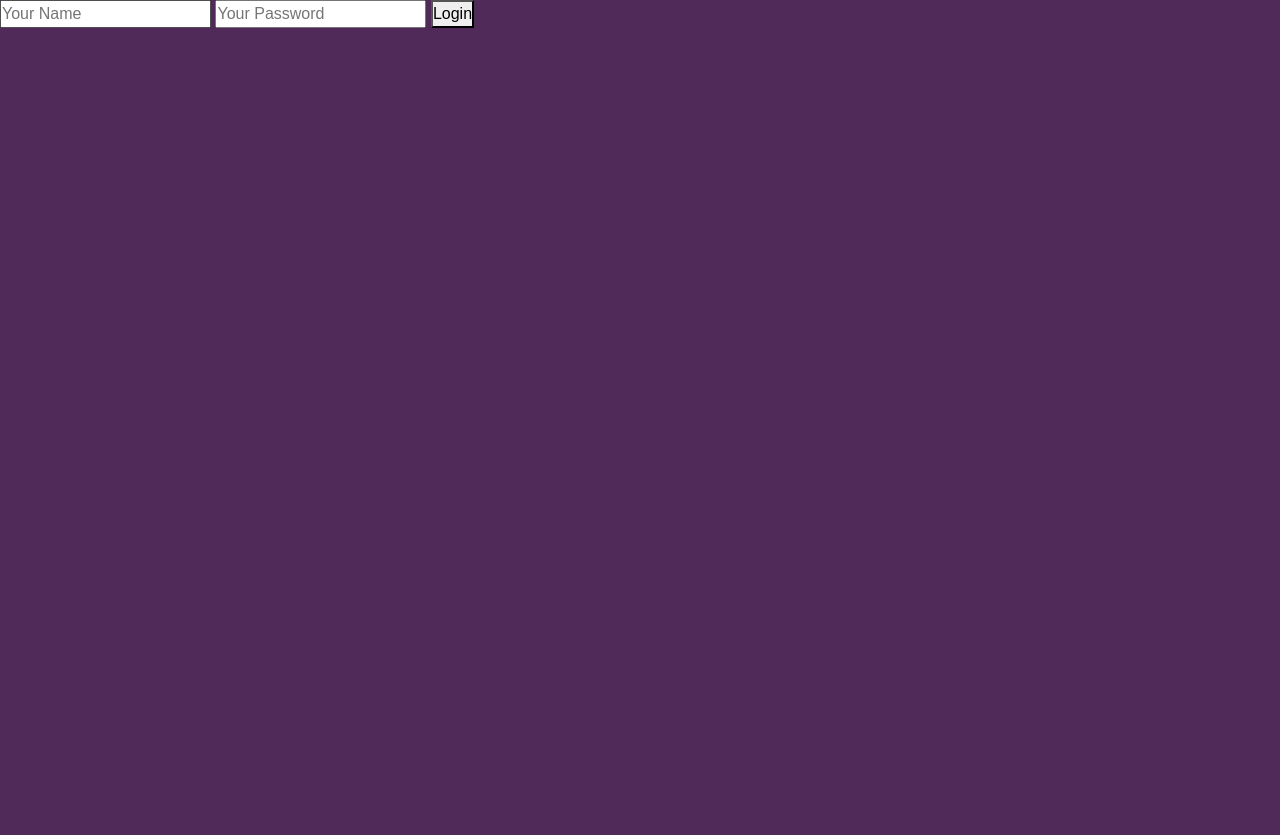
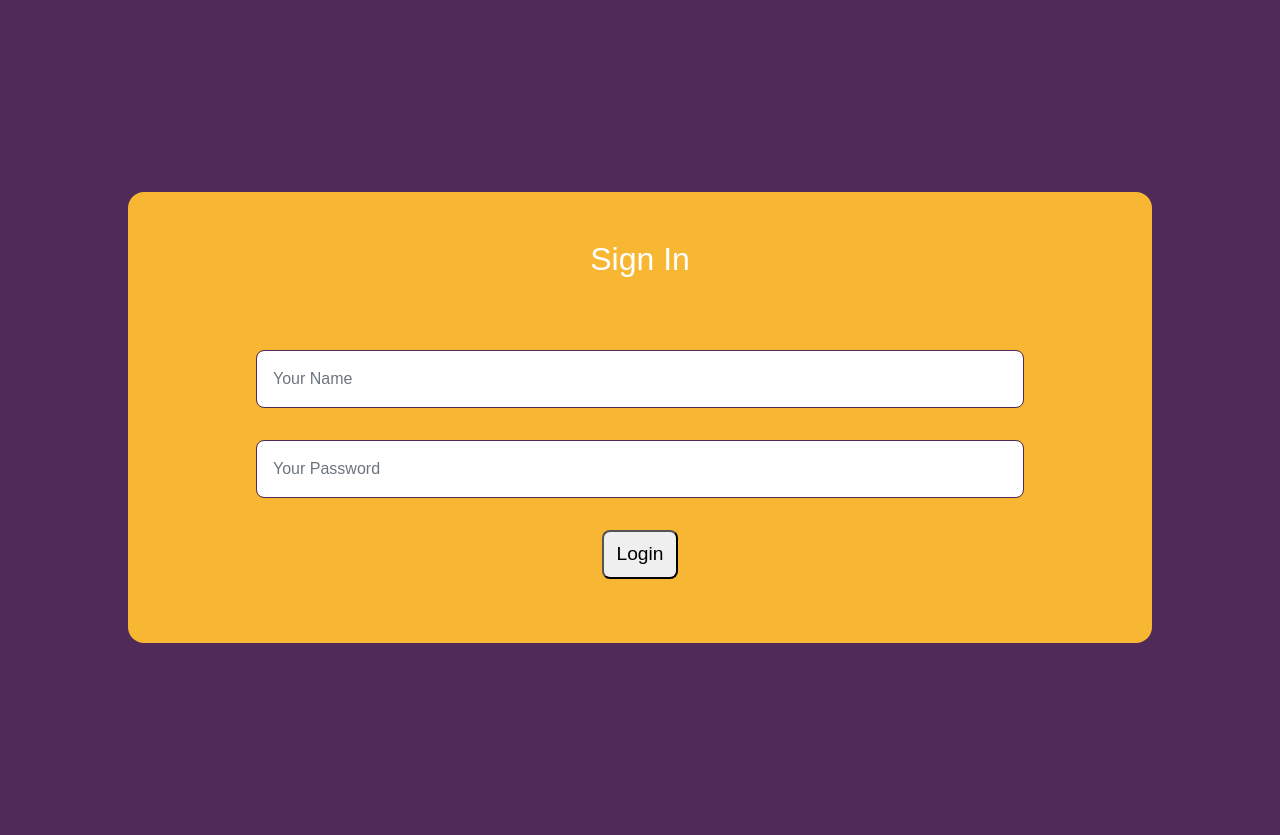
Before and after one commit to Salman-Farshe/Authentication, a Node server app: page /login in a window 1280 px wide. Before the commit the page ends 28 px from the top, so only its background shows below. Run offline with Node 20, Linux system fonts and the light colour scheme; some libraries are stand-ins or nearby versions.

Commit message:
Styling Login Routes

```diff
--- a/public/app.css
+++ b/public/app.css
@@ -12,7 +12,8 @@ html {
 body {
   font-family: Arial, Helvetica, sans-serif;
   font-weight: normal;
-  background-color: #502B5A; }
+  background-color: #502B5A;
+  color: #ffffff; }
 
 /*
     1rem / 1em = 16px
@@ -103,3 +104,44 @@ body {
       background-color: #502B5A;
       color: #ffffff;
       border-radius: 0.3rem; }
+
+.form {
+  display: grid;
+  grid-template-columns: auto;
+  grid-template-rows: auto auto;
+  justify-items: center;
+  align-items: center;
+  max-width: 80vw;
+  min-height: auto;
+  text-align: center;
+  background-color: #f7b733;
+  border-radius: 1rem;
+  margin: 15% auto; }
+  .form__header {
+    color: #ffffff;
+    margin-top: 2rem;
+    padding-top: 1rem; }
+  .form__body {
+    margin: 0.5rem auto;
+    padding: 1.5rem; }
+    .form__body .form-control {
+      display: block;
+      width: 60vw;
+      margin: 2rem auto;
+      padding: 1rem;
+      border: 1px solid #502B5A;
+      border-radius: 0.5rem; }
+      .form__body .form-control:hover {
+        border-radius: 0.5rem;
+        border: 1px solid #ffffff; }
+    .form__body button {
+      display: block;
+      width: 10%;
+      font-size: 1.2rem;
+      margin: 2rem auto;
+      padding: 0.5rem;
+      border-radius: 0.5rem; }
+      .form__body button:hover {
+        border-radius: 0.5rem;
+        background-color: #502B5A;
+        color: #ffffff; }
--- a/public/app.scss
+++ b/public/app.scss
@@ -15,6 +15,7 @@ body{
     font-family: Arial, Helvetica, sans-serif;
     font-weight: normal;
     background-color: #502B5A;
+    color: #ffffff;
 }
 
 //===============================================
@@ -168,3 +169,59 @@ $big: 112.5em;
         }
     }
 }
+
+// Login Section
+
+.form{
+    display: grid;
+    grid-template-columns: auto;
+    grid-template-rows: auto auto;
+    justify-items: center;
+    align-items: center;
+    max-width: 80vw;
+    min-height: auto;
+    text-align: center;
+    background-color: #f7b733;
+    border-radius: 1rem;
+    margin: 15% auto;
+
+    &__header{
+        color: #ffffff;
+        margin-top: 2rem;
+        padding-top: 1rem;
+    }
+
+    &__body{
+        margin: 0.5rem auto;
+        padding: 1.5rem;
+
+        & .form-control{
+            display: block;
+            width: 60vw;
+            margin: 2rem auto;
+            padding: 1rem;
+            border: 1px solid #502B5A;
+            border-radius: 0.5rem;
+
+            &:hover{
+                border-radius: 0.5rem;
+                border: 1px solid #ffffff;
+            }
+        }
+
+        & button{
+            display: block;
+            width: 10%;
+            font-size: 1.2rem;
+            margin: 2rem auto;
+            padding: 0.5rem;
+            border-radius: 0.5rem;
+
+            &:hover{
+                border-radius: 0.5rem;
+                background-color: #502B5A;
+                color: #ffffff;
+            }
+        }
+    }
+}
--- a/views/login.ejs
+++ b/views/login.ejs
@@ -1,9 +1,16 @@
 <%- include('partials/header') %>
 
-<form action="/login" method="post">
-    <input type="text" name="username" id="name" placeholder="Your Name">
-    <input type="password" name="password" id="pass" placeholder="Your Password">
-    <button type="submit">Login</button>
-</form>
+<div class="container-fluid form">
+    <div class="form__header">
+        <h2>
+            Sign In
+        </h2>
+    </div>
+    <form class="form__body" action="/login" method="post">
+        <input class="form-control" type="text" name="username" id="name" placeholder="Your Name" required>
+        <input class="form-control" type="password" name="password" id="pass" placeholder="Your Password" required>
+        <button type="submit">Login</button>
+    </form>
+</div>
 
 <%- include('partials/footer') %>
```
